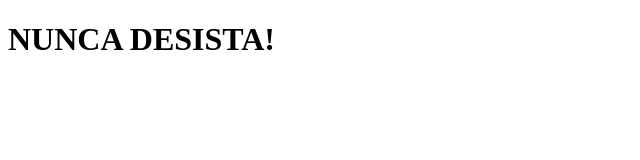
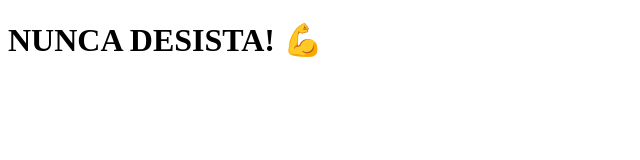
Before and after one commit to JlucasFaria/clone-tabnews, a Next.js app: page / in a window 1280 px wide. Shown: the top 160 px of the page, without its empty margins (0-640 px from the left). Built offline with nearby package versions, Linux system fonts and the light colour scheme.

Commit message:
modifica a frase

```diff
--- a/pages/index.js
+++ b/pages/index.js
@@ -1,5 +1,5 @@
 function Home() {
-    return <h1>NUNCA DESISTA!</h1>
+    return <h1>NUNCA DESISTA! 💪</h1>
 }
 
 export default Home;
```
